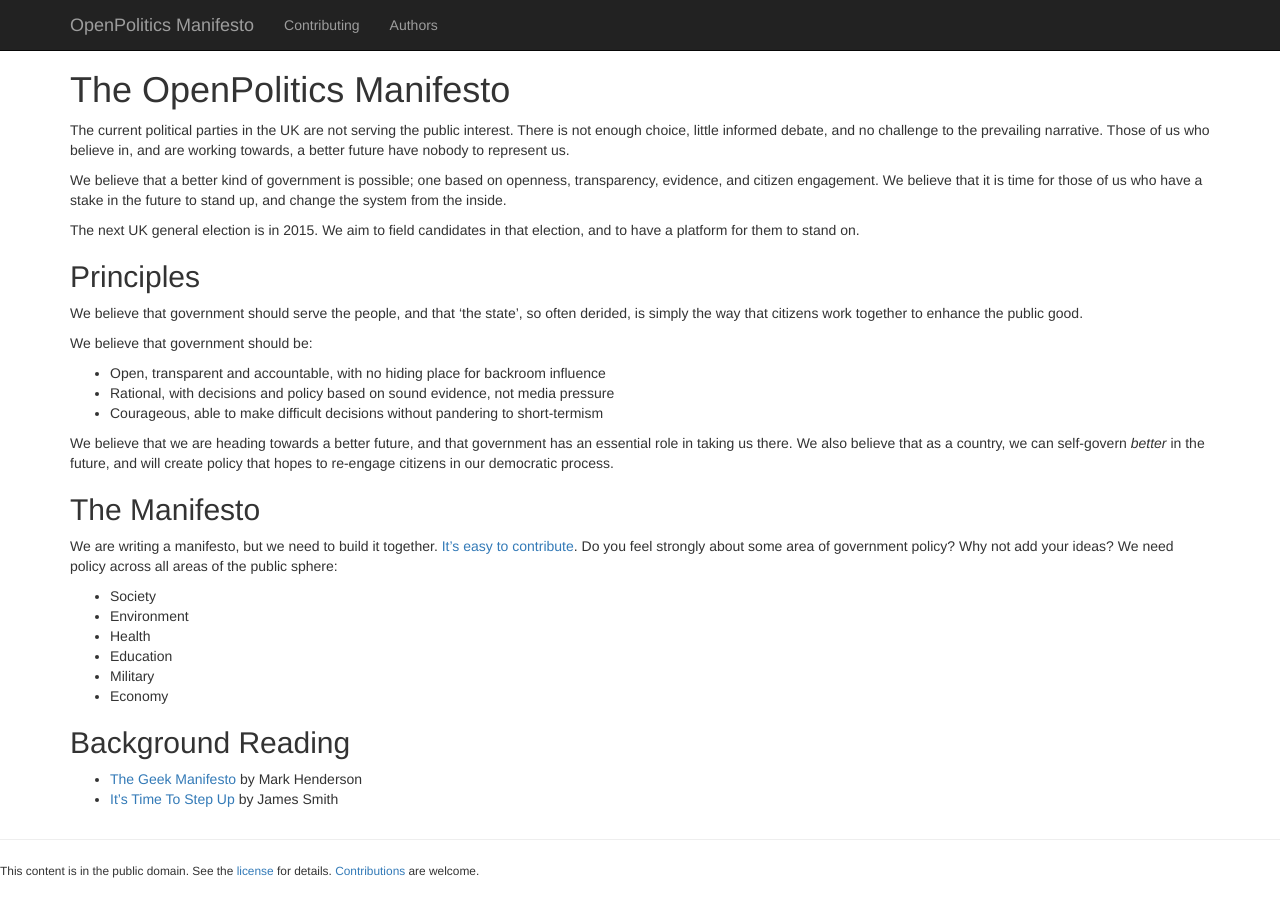
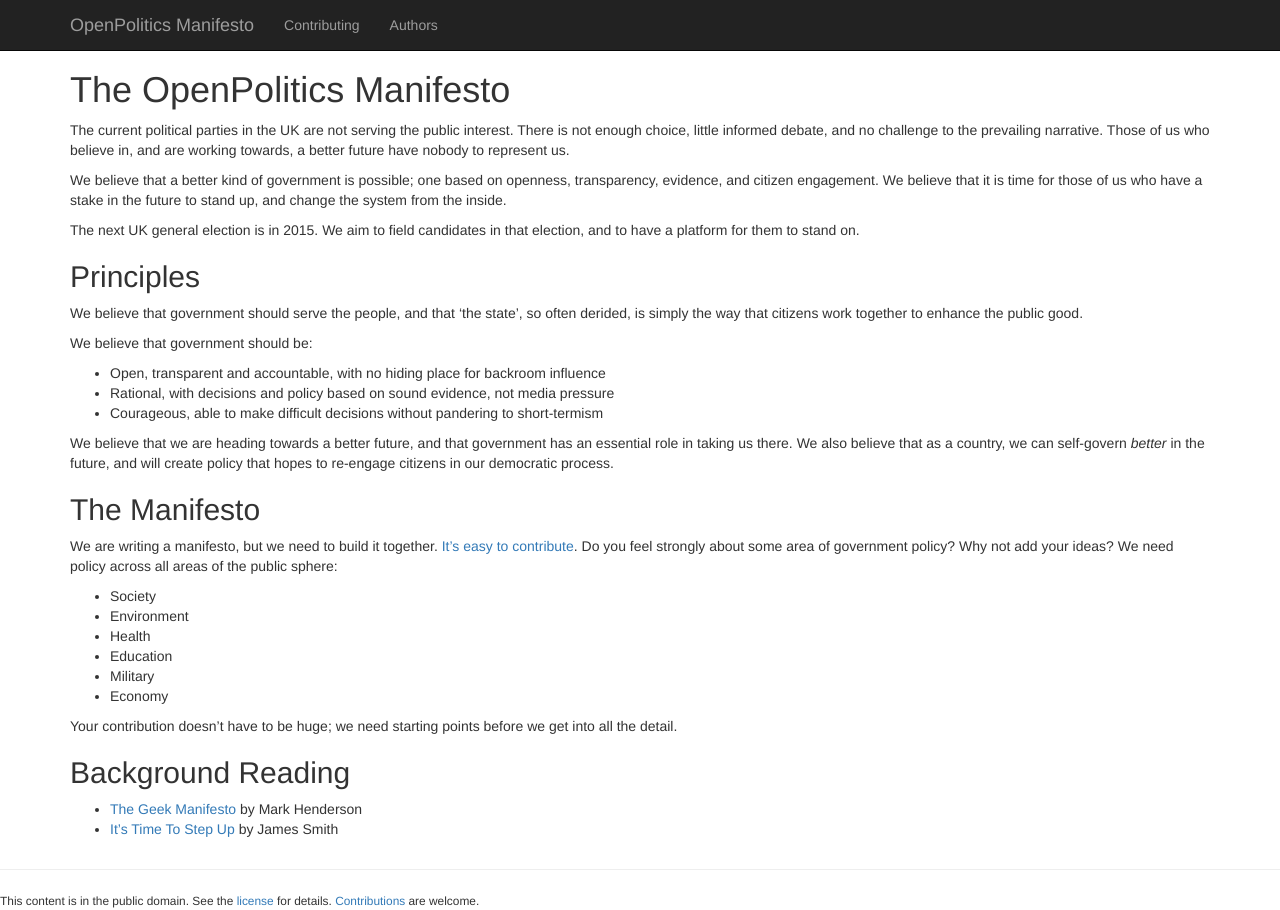
Before and after one commit to openpolitics/manifesto, a Jekyll site: the page built from index.md, in a window 1280 px wide. Built offline with Jekyll 4.4.1, drawn with Linux system fonts in a browser that asks for light colours; nearby versions of some CDN libraries.

Commit message:
Add note about starting points

```diff
--- a/index.md
+++ b/index.md
@@ -32,6 +32,8 @@ We are writing a manifesto, but we need to build it together. [It's easy to cont
 * Military
 * Economy
 
+Your contribution doesn't have to be huge; we need starting points before we get into all the detail.
+
 ## Background Reading
 
 * [The Geek Manifesto](http://geekmanifesto.wordpress.com/about/) by Mark Henderson
```
